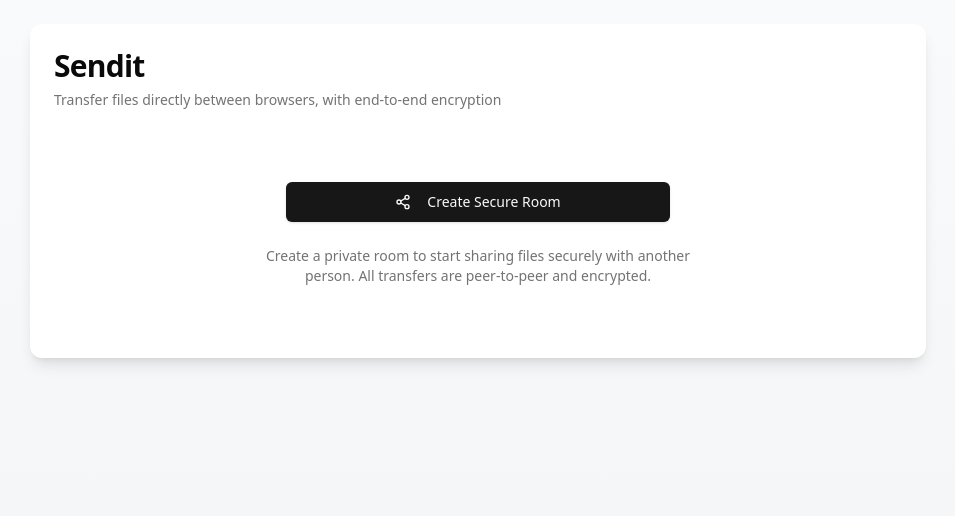
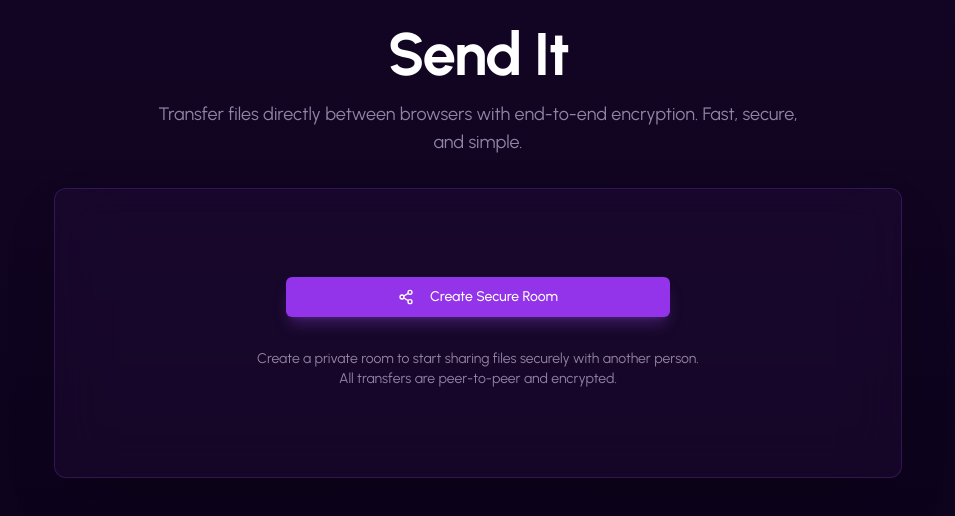
Before and after one commit to notBigO/sendit, a Next.js app in the folder web/: page / in a window 1280 px wide. Shown: the top 516 px of the page, without its empty margins (162-1117 px from the left). Built offline with nearby package versions, Linux system fonts and the light colour scheme.

Commit message:
replace Geist font with Urbanist for improved typography and layout consistency

```diff
--- a/web/app/layout.tsx
+++ b/web/app/layout.tsx
@@ -1,15 +1,12 @@
 import type { Metadata } from "next";
-import { Geist, Geist_Mono } from "next/font/google";
+import { Urbanist } from "next/font/google";
 import "./globals.css";
 
-const geistSans = Geist({
-  variable: "--font-geist-sans",
+const urbanist = Urbanist({
   subsets: ["latin"],
-});
-
-const geistMono = Geist_Mono({
-  variable: "--font-geist-mono",
-  subsets: ["latin"],
+  weight: ["100", "200", "300", "400", "500", "600", "700", "800", "900"],
+  display: "swap",
+  fallback: ["Inter", "sans-serif"],
 });
 
 export const metadata: Metadata = {
@@ -24,11 +21,7 @@ export default function RootLayout({
 }>) {
   return (
     <html lang="en">
-      <body
-        className={`${geistSans.variable} ${geistMono.variable} antialiased`}
-      >
-        {children}
-      </body>
+      <body className={`${urbanist.className} antialiased`}>{children}</body>
     </html>
   );
 }
--- a/web/app/page.tsx
+++ b/web/app/page.tsx
@@ -507,45 +507,57 @@ const WebrtcPage = () => {
   };
 
   return (
-    <div className="min-h-screen bg-gradient-to-b from-gray-50 to-gray-100 p-6">
-      <div className="max-w-4xl mx-auto space-y-6">
-        <Card className="border-none shadow-lg">
-          <CardHeader>
-            <CardTitle className="text-3xl tracking-tight">Sendit</CardTitle>
-            <CardDescription>
-              Transfer files directly between browsers, with end-to-end
-              encryption
-            </CardDescription>
-          </CardHeader>
-          <CardContent>
+    <div
+      className={`min-h-screen bg-[#0A0118] bg-gradient-to-b from-purple-500/5 to-transparent`}
+    >
+      <div className="max-w-4xl mx-auto p-6 space-y-8">
+        {/* Header */}
+        <div className="text-center space-y-4">
+          <h1 className="text-4xl md:text-6xl font-bold text-white tracking-tight">
+            Send It
+          </h1>
+          <p className="text-lg text-purple-200/60 max-w-2xl mx-auto">
+            Transfer files directly between browsers with end-to-end encryption.
+            Fast, secure, and simple.
+          </p>
+        </div>
+
+        <Card className="border-purple-500/20 bg-purple-500/5 backdrop-blur-xl shadow-2xl">
+          <CardContent className="p-6">
             {!roomId ? (
-              <div className="flex flex-col items-center gap-6 py-12">
+              <div className="flex flex-col items-center gap-8 py-16">
                 <Button
                   size="lg"
                   onClick={createRoom}
-                  className="w-full max-w-sm"
+                  className="w-full max-w-sm bg-purple-600 hover:bg-purple-500 text-white shadow-lg shadow-purple-500/25 transition-all hover:scale-105"
                 >
                   <Share2 className="mr-2 h-5 w-5" />
                   Create Secure Room
                 </Button>
-                <p className="text-sm text-muted-foreground text-center max-w-md">
+                <p className="text-sm text-purple-200/60 text-center max-w-md">
                   Create a private room to start sharing files securely with
                   another person. All transfers are peer-to-peer and encrypted.
                 </p>
               </div>
             ) : (
-              <div className="space-y-6">
+              <div className="space-y-8">
                 {roomUrl && (
-                  <Card>
-                    <CardHeader>
-                      <CardTitle className="text-lg">Share Room Link</CardTitle>
-                      <CardDescription>
+                  <div className="space-y-4">
+                    <div>
+                      <h3 className="text-lg font-semibold text-white mb-1">
+                        Share Room Link
+                      </h3>
+                      <p className="text-sm text-purple-200/60">
                         Send this link to the person you want to share files
                         with
-                      </CardDescription>
-                    </CardHeader>
-                    <CardContent className="flex gap-2">
-                      <Input value={roomUrl} readOnly />
+                      </p>
+                    </div>
+                    <div className="flex gap-2">
+                      <Input
+                        value={roomUrl}
+                        readOnly
+                        className="bg-purple-950/50 border-purple-500/20 text-purple-100"
+                      />
                       <Button
                         variant="secondary"
                         onClick={() => {
@@ -555,23 +567,25 @@ const WebrtcPage = () => {
                             "Room URL copied to clipboard",
                           ]);
                         }}
+                        className="bg-purple-600/10 hover:bg-purple-600/20 text-purple-100"
                       >
                         <Copy className="h-4 w-4" />
                       </Button>
-                    </CardContent>
-                  </Card>
+                    </div>
+                  </div>
                 )}
 
-                <div className="space-y-4">
+                <div className="space-y-6">
                   <div className="flex items-center gap-4">
                     <Button
                       onClick={createOffer}
                       disabled={!connected}
                       variant="outline"
+                      className="border-purple-500/20 text-black hover:bg-gray-200"
                     >
                       {connected ? (
                         <>
-                          <Link className="mr-2 h-4 w-4" />
+                          <Link className="mr-2 h-4 w-4 text-black" />
                           Connect Peer
                         </>
                       ) : (
@@ -582,7 +596,7 @@ const WebrtcPage = () => {
                       )}
                     </Button>
 
-                    <div className="relative flex-1">
+                    <div className="relative flex-1 text-white">
                       <Input
                         type="file"
                         onChange={(e) =>
@@ -592,33 +606,20 @@ const WebrtcPage = () => {
                           !dataChannelRef.current ||
                           dataChannelRef.current.readyState !== "open"
                         }
-                        className="opacity-0 absolute inset-0 w-full h-full cursor-pointer"
+                        className="w-full bg-white hover:bg-gray-200 text-black"
                       />
-                      <Button
-                        variant="secondary"
-                        className="w-full"
-                        disabled={
-                          !dataChannelRef.current ||
-                          dataChannelRef.current.readyState !== "open"
-                        }
-                      >
-                        <Upload className="mr-2 h-4 w-4" />
-                        Choose File to Send
-                      </Button>
                     </div>
                   </div>
 
                   {downloadReady && currentFile && (
-                    <Alert className="bg-green-50 border-green-200">
-                      <Check className="h-4 w-4 text-green-600" />
-                      <AlertDescription className="flex items-center justify-between">
-                        <span className="text-green-700">
-                          Ready to download: {currentFile.name}
-                        </span>
+                    <Alert className="bg-green-500/10 border-green-500/20">
+                      <Check className="h-4 w-4 text-green-400" />
+                      <AlertDescription className="flex items-center justify-between text-green-100">
+                        <span>Ready to download: {currentFile.name}</span>
                         <Button
                           onClick={downloadFile}
                           variant="outline"
-                          className="ml-4"
+                          className="ml-4 border-green-500/20 text-green-100 hover:bg-green-500/10"
                         >
                           Download File
                         </Button>
@@ -627,47 +628,57 @@ const WebrtcPage = () => {
                   )}
                 </div>
 
-                <Card>
-                  <CardHeader>
-                    <CardTitle className="text-lg">Connection Status</CardTitle>
-                  </CardHeader>
-                  <CardContent className="space-y-6">
+                <div className="space-y-4">
+                  <h3 className="text-lg font-semibold text-white">
+                    Connection Status
+                  </h3>
                   <div className="grid grid-cols-3 gap-4">
                     <div className="space-y-2">
-                        <p className="text-sm text-muted-foreground">Room ID</p>
-                        <Badge variant="outline">{roomId}</Badge>
+                      <p className="text-sm text-purple-200/60">Room ID</p>
+                      <Badge
+                        variant="outline"
+                        className="border-purple-500/20 text-purple-100"
+                      >
+                        {roomId}
+                      </Badge>
                     </div>
                     <div className="space-y-2">
-                        <p className="text-sm text-muted-foreground">
+                      <p className="text-sm text-purple-200/60">
                         Server Status
                       </p>
-                        <Badge variant={connected ? "success" : "destructive"}>
+                      <Badge
+                        variant={connected ? "success" : "destructive"}
+                        className={
+                          connected ? "bg-green-500/10 text-green-100" : ""
+                        }
+                      >
                         {connected ? "Connected" : "Disconnected"}
                       </Badge>
                     </div>
                     <div className="space-y-2">
-                        <p className="text-sm text-muted-foreground">
-                          Data Channel
-                        </p>
-                        <Badge variant="outline">
+                      <p className="text-sm text-purple-200/60">Data Channel</p>
+                      <Badge
+                        variant="outline"
+                        className="border-purple-500/20 text-purple-100"
+                      >
                         {dataChannelRef.current?.readyState || "Not Created"}
                       </Badge>
                     </div>
                   </div>
 
                   {(sendProgress || receiveProgress) && (
-                      <div className="space-y-6">
+                    <div className="space-y-6 mt-6">
                       {sendProgress && (
                         <div className="space-y-2">
-                            <div className="flex justify-between text-sm">
+                          <div className="flex justify-between text-sm text-purple-100">
                             <span>Sending: {sendProgress.name}</span>
                             <span>{Math.round(sendProgress.progress)}%</span>
                           </div>
                           <Progress
                             value={sendProgress.progress}
-                              className="h-2"
+                            className="h-2 bg-purple-950/50"
                           />
-                            <p className="text-sm text-muted-foreground">
+                          <p className="text-sm text-purple-200/60">
                             {sendProgress.currentChunk} of{" "}
                             {sendProgress.totalChunks} chunks
                           </p>
@@ -676,17 +687,15 @@ const WebrtcPage = () => {
 
                       {receiveProgress && (
                         <div className="space-y-2">
-                            <div className="flex justify-between text-sm">
+                          <div className="flex justify-between text-sm text-purple-100">
                             <span>Receiving: {receiveProgress.name}</span>
-                              <span>
-                                {Math.round(receiveProgress.progress)}%
-                              </span>
+                            <span>{Math.round(receiveProgress.progress)}%</span>
                           </div>
                           <Progress
                             value={receiveProgress.progress}
-                              className="h-2"
+                            className="h-2 bg-purple-950/50"
                           />
-                            <p className="text-sm text-muted-foreground">
+                          <p className="text-sm text-purple-200/60">
                             {receiveProgress.currentChunk} of{" "}
                             {receiveProgress.totalChunks} chunks
                           </p>
@@ -694,26 +703,20 @@ const WebrtcPage = () => {
                       )}
                     </div>
                   )}
-                  </CardContent>
-                </Card>
+                </div>
 
-                <Card>
-                  <CardHeader>
-                    <CardTitle className="text-lg">Activity Log</CardTitle>
-                  </CardHeader>
-                  <CardContent>
-                    <div className="max-h-[200px] overflow-y-auto space-y-2">
+                <div className="space-y-4">
+                  <h3 className="text-lg font-semibold text-white">
+                    Activity Log
+                  </h3>
+                  <div className="max-h-[200px] overflow-y-auto space-y-2 rounded-lg bg-purple-950/30 p-4">
                     {messages.map((msg, index) => (
-                        <div
-                          key={index}
-                          className="text-sm text-muted-foreground"
-                        >
+                      <div key={index} className="text-sm text-purple-200/60">
                         {msg}
                       </div>
                     ))}
                   </div>
-                  </CardContent>
-                </Card>
+                </div>
               </div>
             )}
           </CardContent>
```
Lines whose indentation alone changed are shown as unchanged.
